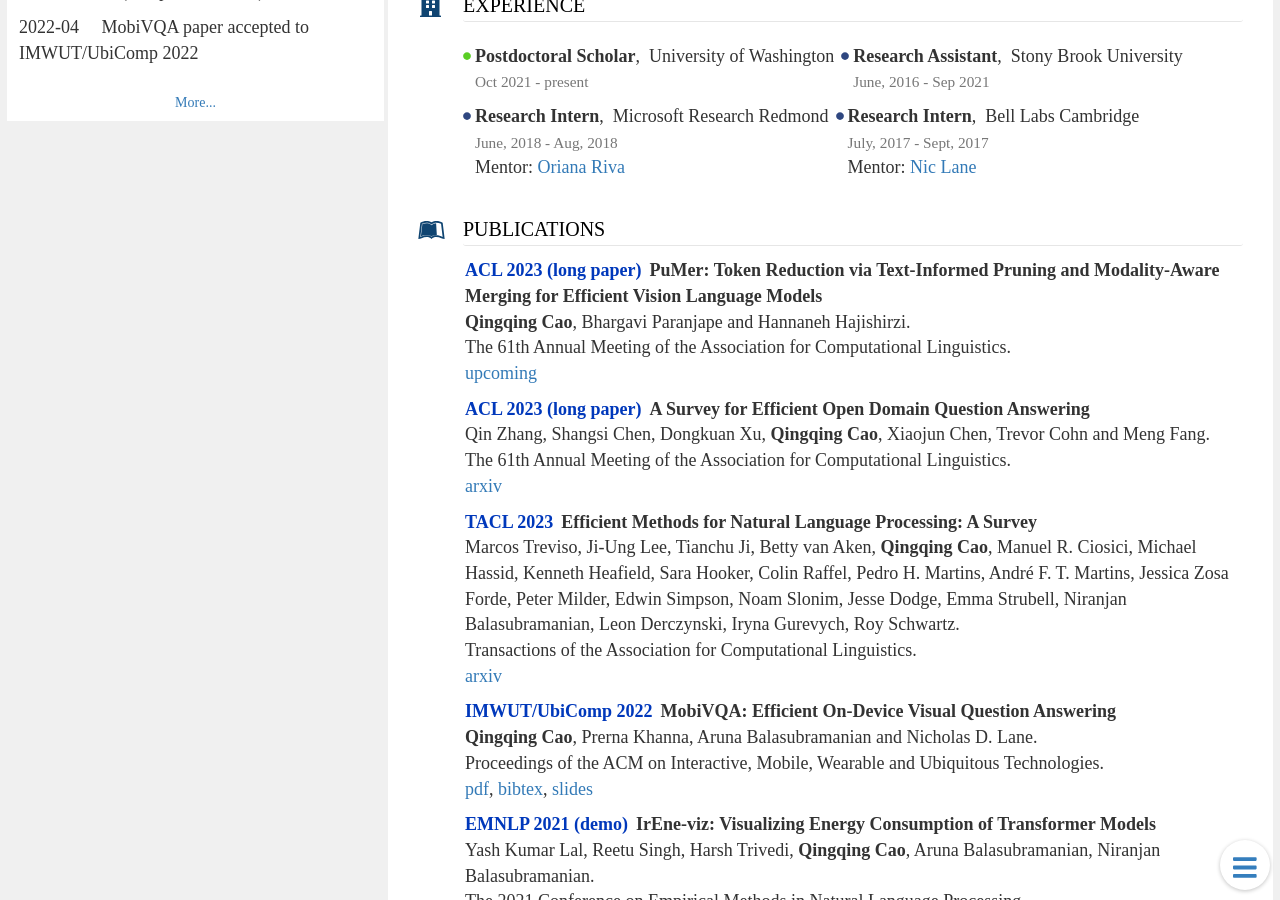
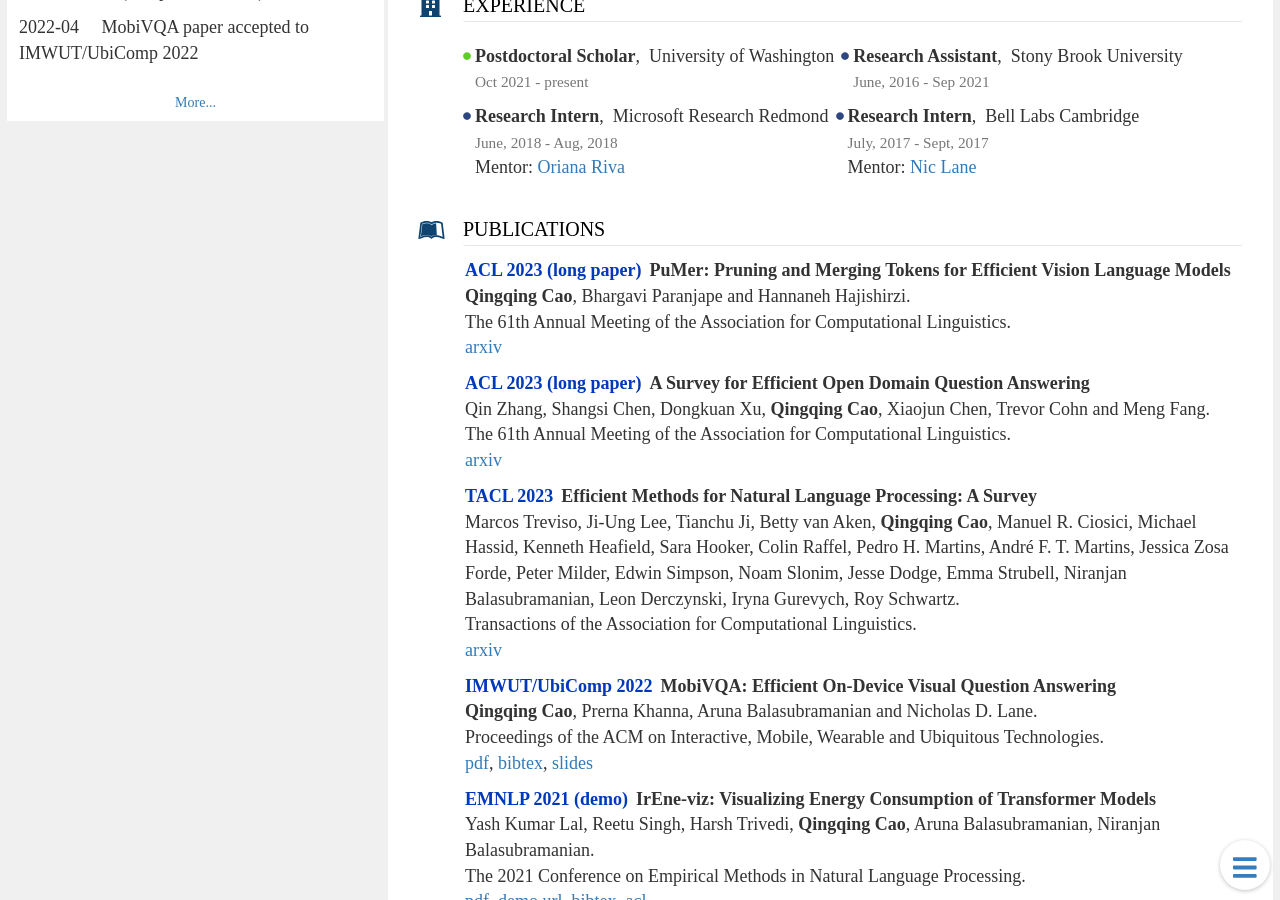
Before and after one commit to csarron/csarron.github.io, a Jekyll site: the page built from index.md, in a window 1280 px wide and 900 px high, scrolled down 731 px. Built offline with Jekyll 4.4.1, drawn with Linux system fonts in a browser that asks for light colours.

Commit message:
up paper

```diff
--- a/index.md
+++ b/index.md
@@ -151,10 +151,10 @@ pub:
         - id: pumer
           type: ACL 2023 (long paper)
           author: <strong>Qingqing Cao</strong>, Bhargavi Paranjape and Hannaneh Hajishirzi.
-          paper: "PuMer: Token Reduction via Text-Informed Pruning and Modality-Aware Merging for Efficient Vision Language Models"
+          paper: "PuMer: Pruning and Merging Tokens for Efficient Vision Language Models"
           conference: The 61th Annual Meeting of the Association for Computational Linguistics.
           resource: >
-            [upcoming](/)
+            [arxiv](http://arxiv.org/abs/2305.17530)
         - id: odqa
           type: ACL 2023 (long paper)
           author: Qin Zhang, Shangsi Chen, Dongkuan Xu, <strong>Qingqing Cao</strong>, Xiaojun Chen, Trevor Cohn and Meng Fang.
```
